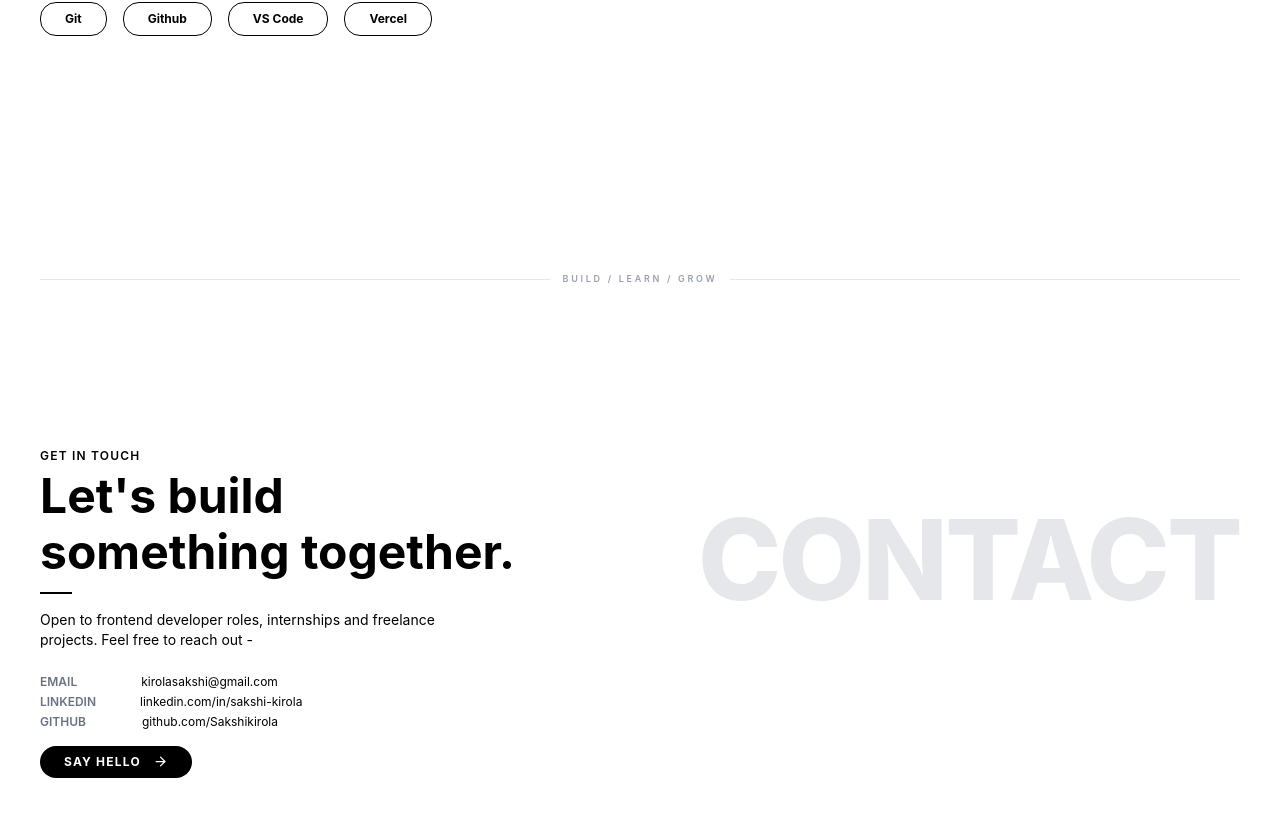
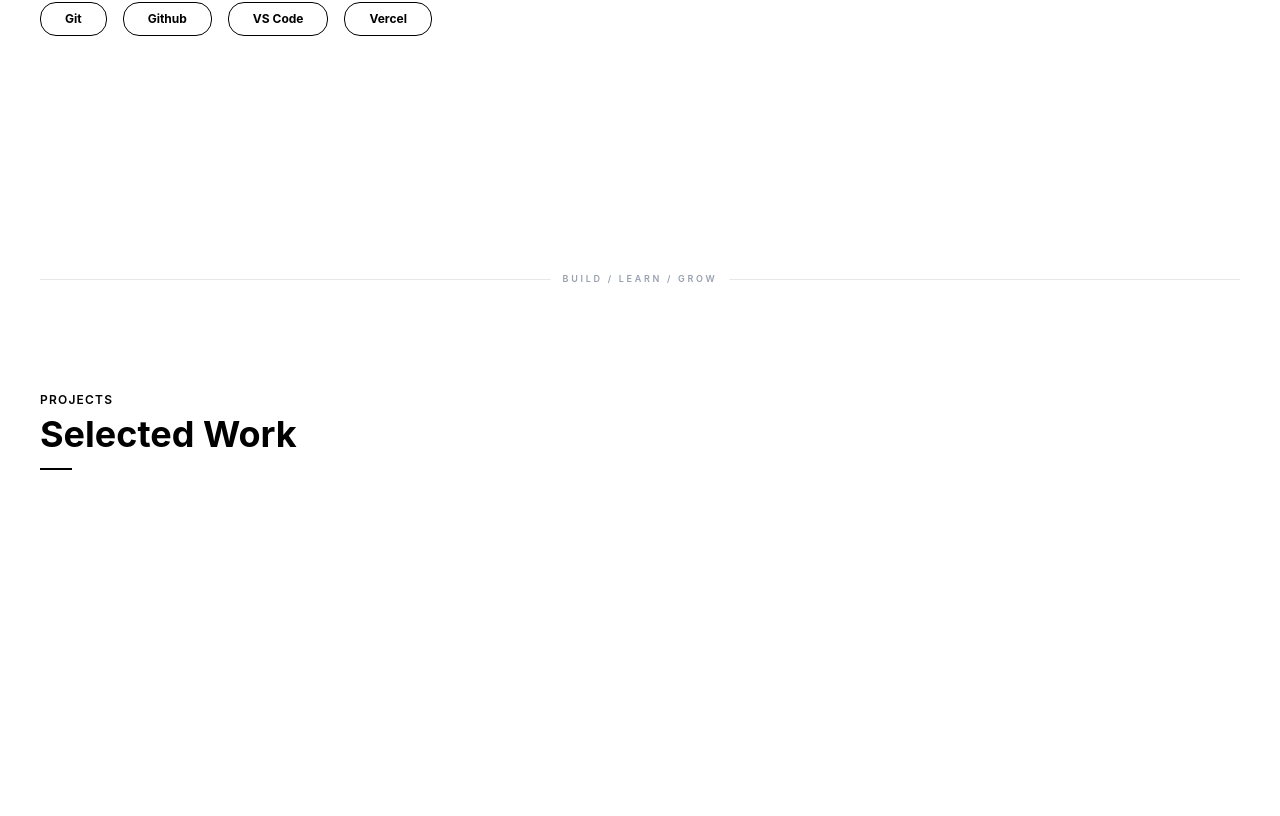
Before and after one commit to Sakshikirola/MyPortfolio, a React (Vite) app: page / in a window 1280 px wide. Shown: the part 1842-2658 px from the top of the page. Built offline with nearby package versions, Linux system fonts and the light colour scheme.

Commit message:
Projects section added

```diff
--- a/package.json
+++ b/package.json
@@ -15,6 +15,7 @@
     "lucide-react": "^1.50.0",
     "react": "^19.2.0",
     "react-dom": "^19.2.0",
+    "react-icons": "^5.7.0",
     "tailwindcss": "^4.3.3"
   },
   "devDependencies": {
--- a/src/App.jsx
+++ b/src/App.jsx
@@ -4,6 +4,7 @@ import HomePage from './HomePage'
 import About from './About'
 import Skills from './Skills'
 import Contact from './Contact'
+import Projects from './Projects'
 
 const App = () => {
   return (
@@ -12,6 +13,7 @@ const App = () => {
       <HomePage/>
       <About/>
       <Skills/>
+      <Projects/>
       <Contact/>
     </div>
   )
--- a/src/Contact.jsx
+++ b/src/Contact.jsx
@@ -1,4 +1,5 @@
 import { ArrowRight } from 'lucide-react'
+import { FaGithub, FaLinkedin, FaEnvelope } from 'react-icons/fa'
 import React from 'react'
 
 const Contact = () => {
@@ -15,19 +16,34 @@ const Contact = () => {
         <p>projects. Feel free to reach out -</p>
        </div>
 
-       <div className='text-xs pt-4'>
-          <div className='flex gap-16'>
-            <p className='text-gray-500 font-semibold'>EMAIL</p>
-            <p>kirolasakshi@gmail.com</p>
-          </div>
-          <div className='flex gap-11 mt-1'>
-            <p className='text-gray-500 font-semibold'>LINKEDIN</p>
-            <p>linkedin.com/in/sakshi-kirola</p>
-          </div>
-          <div className='flex gap-14 mt-1'>
-            <p className='text-gray-500 font-semibold'>GITHUB</p>
-            <p>github.com/Sakshikirola</p>
-          </div>
+       <div className='text-xs pt-4 space-y-2'>
+        <div className='flex items-center gap-4'>
+        <FaEnvelope size={15} />
+        <p className='text-gray-500 font-semibold w-16'>EMAIL</p>
+        <a href='mailto:kirolasakshi@gmail.com' className='hover:underline cursor-pointer'>
+          kirolasakshi@gmail.com
+        </a>
+        </div>
+
+        <div className='flex items-center gap-4'>
+        <FaLinkedin size={15} />
+        <p className='text-gray-500 font-semibold w-16'>LINKEDIN</p>
+        <a href='https://www.linkedin.com/in/sakshi-kirola-24797232b' target='_blank' rel='noopener noreferrer'
+         className='hover:underline cursor-pointer'
+        >
+         linkedin.com/in/sakshi-kirola
+        </a>
+        </div>
+
+        <div className='flex items-center gap-4'>
+        <FaGithub size={15} />
+        <p className='text-gray-500 font-semibold w-16'>GITHUB</p>
+        <a href='https://github.com/Sakshikirola' target='_blank' rel='noopener noreferrer'
+         className='hover:underline cursor-pointer'
+        >
+         github.com/Sakshikirola
+        </a>
+        </div>
        </div>
 
        <button className='bg-black px-6 py-2 tracking-widest mt-4 font-bold text-white text-xs rounded-2xl flex items-center gap-3'>
--- a/src/Navbar.jsx
+++ b/src/Navbar.jsx
@@ -10,8 +10,8 @@ const Navbar = () => {
       <div className='flex gap-10 items-center font-semibold'>
         <a href='#home' className='text-xs text-black'>HOME</a>
         <a href='#about' className='text-xs text-gray-500'>ABOUT</a>
+        <a href='#skills' className='text-xs text-gray-500'>SKILLS</a>
         <a href='#projects' className='text-xs text-gray-500'>PROJECTS</a>
-        <a href='#skills' className='text-xs text-gray-500'>SKILLS</a>
         <a href='#contact' className='text-xs text-gray-500'>CONTACT</a>
         <button className='h-3 w-3 p-0 border-0 rounded-full bg-black'></button>
       </div>
--- a/src/Projects.jsx
+++ b/src/Projects.jsx
@@ -0,0 +1,15 @@
+import React from 'react'
+
+const Projects = () => {
+  return (
+    <div id='projects' className='relative px-10 pt-20 text-black h-screen'>
+      <div className='space-y-2'>
+       <p className='tracking-widest text-xs font-semibold'>PROJECTS</p>
+       <p className='text-4xl font-bold leading-none'>Selected Work</p>
+       <div className='h-0.5 w-8 bg-black mt-4'></div>
+      </div>
+    </div>
+  )
+}
+
+export default Projects
```
Also changed, not shown: 1 other file (tests, documents, lock files or other folders).
